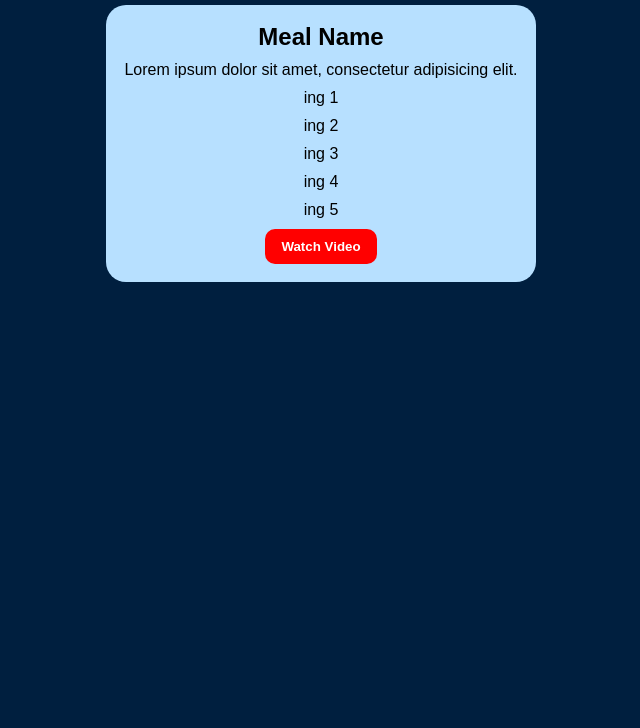
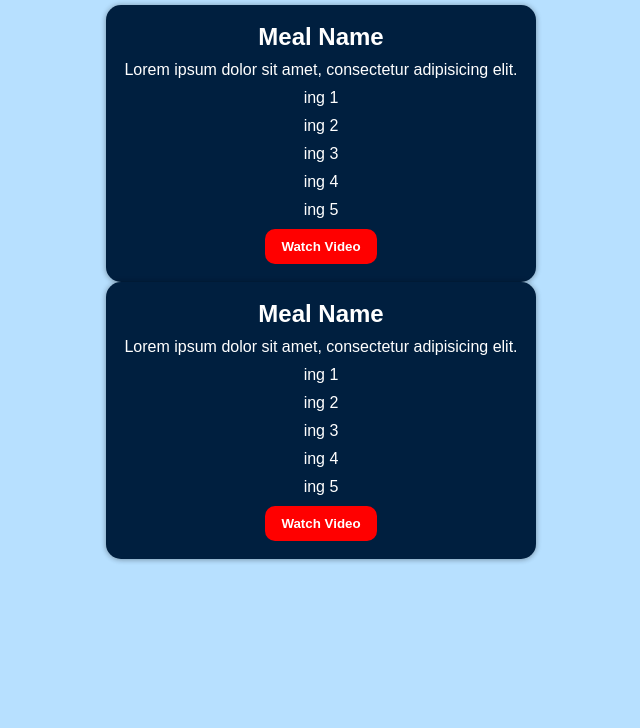
Before and after one commit to Xfarouq/TheMealDB_API, a plain HTML site: page index.html in a window 1280 px wide. Shown: the part 72-800 px from the top of the page, without its empty margins (319-959 px from the left). Drawn offline with Linux system fonts and the light colour scheme.

Commit message:
Adding cards

```diff
--- a/index.html
+++ b/index.html
@@ -9,6 +9,18 @@
 <body>
     <div class="container">
         <h1>Meal Finder</h1>
+        <div class="meal_list">
+            <div class="meal" id="meal">
+                <div class="img"></div>
+                <h2>Meal Name</h2>
+                <p>Lorem ipsum dolor sit amet, consectetur adipisicing elit.</p>
+                <p>ing 1</p>
+                <p>ing 2</p>
+                <p>ing 3</p>
+                <p>ing 4</p>
+                <p>ing 5</p>
+                <button>Watch Video</button>
+            </div>
             <div class="meal" id="meal">
                 <div class="img"></div>
                 <h2>Meal Name</h2>
@@ -21,5 +33,6 @@
                 <button>Watch Video</button>
             </div>
         </div>
+    </div>
 </body>
 </html>
--- a/style.css
+++ b/style.css
@@ -7,7 +7,7 @@ body{
     padding: 0;
     margin: 0;
     font-family: sans-serif;
-    background-color: #001F3F;
+    background-color: #B7E0FF;
 }
 .container{
     margin: 0 50px;
@@ -27,14 +27,16 @@ button{
     font-weight: 700;
 }
 h1{
-    color: white;
+    color:#001F3F;
     margin: 0;
     margin-bottom: 20px;
 }
 .meal{
-    background-color: #B7E0FF;
+    background-color: #001F3F;
     padding: 18px;
-    border-radius: 20px;
+    border-radius: 15px;
+    box-shadow: 0 0px 6px 0 rgba(0, 0, 0, 0.2), 0 1px 5px 0 rgba(0, 0, 0, 0.19);
+    color: white;
 }
 p, h2{
     margin: 0;
```
Lines whose indentation alone changed are shown as unchanged.
